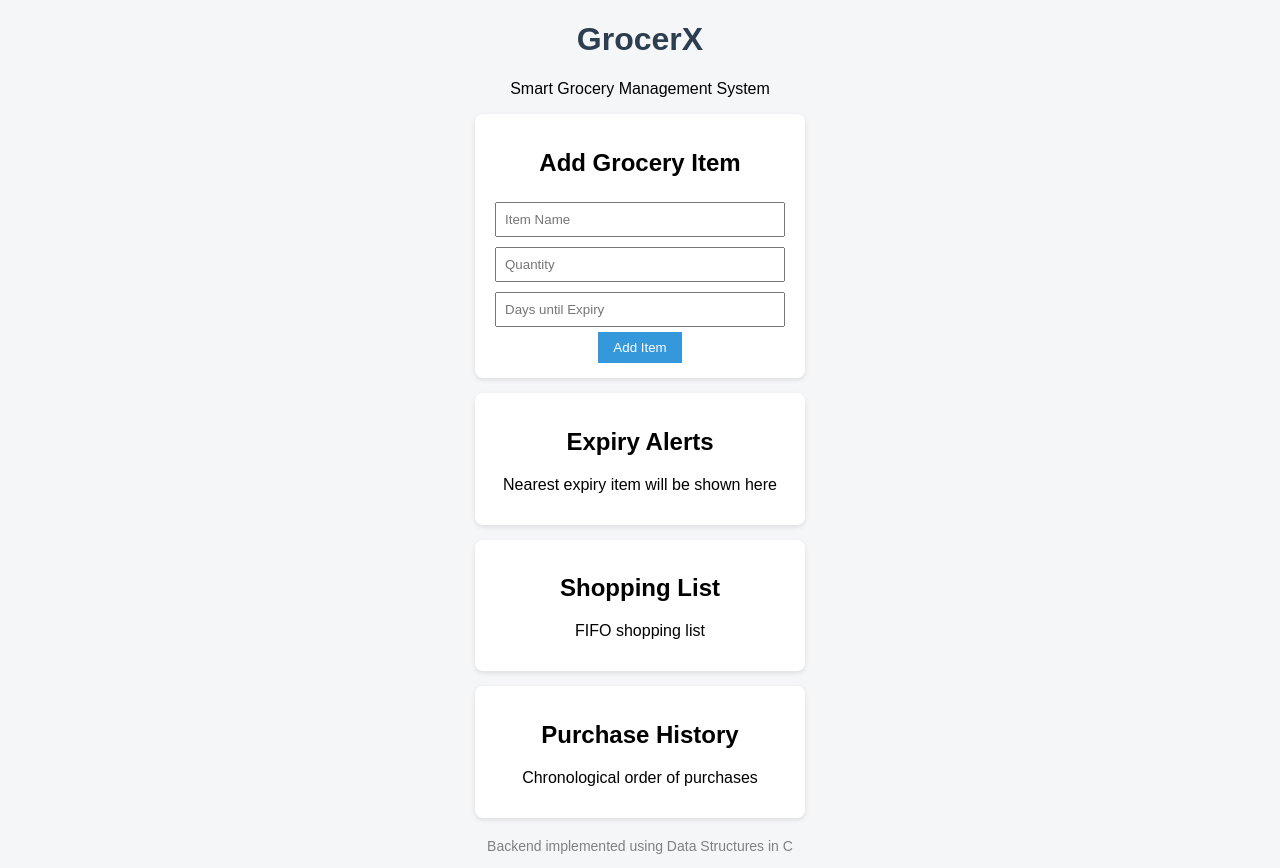
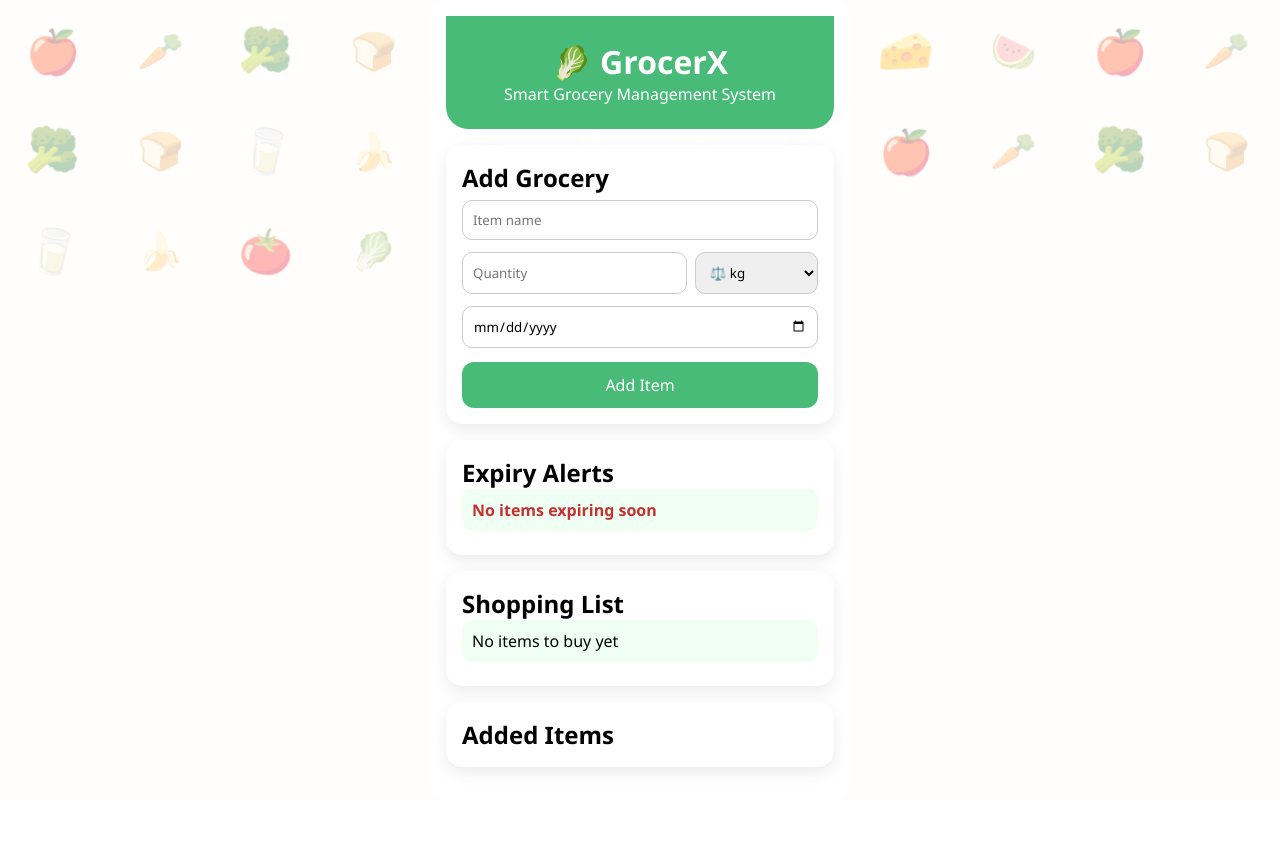
Before and after one commit to Ankitharavikumar/GroceryX, a plain HTML site: page frontend/index.html in a window 1280 px wide. After the commit the page ends 800 px from the top, so only its background shows below. Drawn offline with Linux system fonts and the light colour scheme.

Commit message:
Updated UI and animated grocery background

```diff
--- a/frontend/index.html
+++ b/frontend/index.html
@@ -1,40 +1,172 @@
 <!DOCTYPE html>
 <html>
 <head>
-    <title>GrocerX – Smart Grocery Management</title>
+    <title>GrocerX</title>
     <link rel="stylesheet" href="style.css">
 </head>
 <body>
 
-<h1>GrocerX</h1>
-<p>Smart Grocery Management System</p>
-
-<div class="card">
-    <h2>Add Grocery Item</h2>
-    <input type="text" placeholder="Item Name">
-    <input type="number" placeholder="Quantity">
-    <input type="number" placeholder="Days until Expiry">
-    <button>Add Item</button>
+<!-- Animated grocery background -->
+<div class="bg-pattern">
+    <span>🍎</span><span>🥕</span><span>🥦</span><span>🍞</span><span>🥛</span>
+    <span>🍌</span><span>🍅</span><span>🥬</span><span>🧀</span><span>🍉</span>
+    <span>🍎</span><span>🥕</span><span>🥦</span><span>🍞</span><span>🥛</span>
+    <span>🍌</span><span>🍅</span><span>🥬</span><span>🧀</span><span>🍉</span>
+    <span>🍎</span><span>🥕</span><span>🥦</span><span>🍞</span><span>🥛</span>
+    <span>🍌</span><span>🍅</span><span>🥬</span><span>🧀</span><span>🍉</span>
 </div>
 
+<div class="app">
+
+    <header>
+        <h1>🥬 GrocerX</h1>
+        <p>Smart Grocery Management System</p>
+    </header>
+
+    <!-- Add Grocery -->
     <div class="card">
-    <h2>Expiry Alerts</h2>
-    <p>Nearest expiry item will be shown here</p>
+        <h2>Add Grocery</h2>
+
+        <input type="text" id="itemName" placeholder="Item name">
+
+        <div class="qty-row">
+            <input type="number" id="quantity" placeholder="Quantity">
+            <select id="quantityUnit">
+                <option value="kg">⚖️ kg</option>
+                <option value="items">🔢 items</option>
+            </select>
         </div>
 
+        <input type="date" id="expiryDate">
+
+        <button onclick="addItem()">Add Item</button>
+    </div>
+
+    <!-- Expiry Alerts -->
+    <div class="card alert-card">
+        <h2>Expiry Alerts</h2>
+        <ul id="expiryAlert">
+            <li>No items expiring soon</li>
+        </ul>
+    </div>
+
+    <!-- Shopping List -->
     <div class="card">
         <h2>Shopping List</h2>
-    <p>FIFO shopping list</p>
+        <ul id="shoppingList">
+            <li>No items to buy yet</li>
+        </ul>
     </div>
 
+    <!-- Added Items -->
     <div class="card">
-    <h2>Purchase History</h2>
-    <p>Chronological order of purchases</p>
+        <h2>Added Items</h2>
+        <ul id="itemList"></ul>
     </div>
 
-<footer>
-    <p>Backend implemented using Data Structures in C</p>
-</footer>
+</div>
+
+<script>
+    let items = [];
+
+    function addItem() {
+        const name = document.getElementById("itemName").value.trim();
+        const quantity = parseFloat(document.getElementById("quantity").value);
+        const unit = document.getElementById("quantityUnit").value;
+        const expiryValue = document.getElementById("expiryDate").value;
+
+        if (!name || isNaN(quantity) || quantity <= 0) {
+            alert("Enter valid item name and quantity");
+            return;
+        }
+
+        if (unit === "items" && !expiryValue) {
+            alert("Expiry date required for packaged items");
+            return;
+        }
+
+        let expiryDate;
+        if (unit === "kg" && !expiryValue) {
+            expiryDate = new Date();
+            expiryDate.setDate(expiryDate.getDate() + 7);
+        } else {
+            expiryDate = new Date(expiryValue);
+        }
+
+        items.push({ name, quantity, unit, expiryDate });
+        updateAll();
+
+        document.getElementById("itemName").value = "";
+        document.getElementById("quantity").value = "";
+        document.getElementById("expiryDate").value = "";
+    }
+
+    function updateAll() {
+        updateExpiryAlerts();
+        updateShoppingList();
+        updateItems();
+    }
+
+    function updateExpiryAlerts() {
+        const ul = document.getElementById("expiryAlert");
+        ul.innerHTML = "";
+        const today = new Date();
+        let found = false;
+
+        items.forEach(item => {
+            const daysLeft = Math.ceil((item.expiryDate - today) / 86400000);
+            if (daysLeft <= 30) {
+                found = true;
+                const li = document.createElement("li");
+                li.textContent = `${item.name} expires in ${daysLeft} days`;
+                ul.appendChild(li);
+            }
+        });
+
+        if (!found) {
+            ul.innerHTML = "<li>No items expiring soon</li>";
+        }
+    }
+
+    function updateShoppingList() {
+        const ul = document.getElementById("shoppingList");
+        ul.innerHTML = "";
+        const today = new Date();
+        let found = false;
+
+        items.forEach(item => {
+            const daysLeft = Math.ceil((item.expiryDate - today) / 86400000);
+            if (daysLeft <= 30) {
+                found = true;
+                const li = document.createElement("li");
+                li.textContent = `${item.name} (use / buy soon)`;
+                ul.appendChild(li);
+            }
+        });
+
+        if (!found) {
+            ul.innerHTML = "<li>No items to buy yet</li>";
+        }
+    }
+
+    function updateItems() {
+        const ul = document.getElementById("itemList");
+        ul.innerHTML = "";
+
+        items.forEach(item => {
+            const li = document.createElement("li");
+            li.innerHTML = `
+                <strong>${item.name}</strong>
+                <span>Qty: ${item.quantity} ${item.unit}</span>
+                <span>Expiry: ${item.expiryDate.toDateString()}</span>
+            `;
+            ul.appendChild(li);
+        });
+    }
+
+    // Demo auto-update (10 seconds = 1 demo day)
+    setInterval(updateAll, 10000);
+</script>
 
 </body>
 </html>
--- a/frontend/style.css
+++ b/frontend/style.css
@@ -1,38 +1,128 @@
-body {
-    font-family: Arial, sans-serif;
-    background-color: #f4f6f8;
+* {
+    box-sizing: border-box;
+    margin: 0;
+    padding: 0;
+    font-family: 'Segoe UI', sans-serif;
+}
+
+/* ===== ANIMATED GROCERY BACKGROUND ===== */
+.bg-pattern {
+    position: fixed;
+    inset: 0;
+    z-index: 0;
+    display: grid;
+    grid-template-columns: repeat(auto-fill, minmax(100px, 1fr));
+    grid-auto-rows: 100px;
+    place-items: center;
+    pointer-events: none;
+    opacity: 0.35;
+    background-color: #fffdf7;
+}
+
+.bg-pattern span {
+    font-size: 36px;
+    animation: groceryAnimate 8s ease-in-out infinite;
+}
+
+.bg-pattern span:nth-child(even) {
+    animation-delay: 4s;
+}
+
+@keyframes groceryAnimate {
+    0% {
+        transform: scale(1) rotate(0deg);
+        opacity: 0.6;
+    }
+    50% {
+        transform: scale(1.25) rotate(10deg);
+        opacity: 1;
+    }
+    100% {
+        transform: scale(1) rotate(0deg);
+        opacity: 0.6;
+    }
+}
+
+/* ===== APP CONTAINER ===== */
+.app {
+    max-width: 420px;
+    margin: auto;
+    padding: 16px;
+    background: rgba(255, 255, 255, 0.96);
+    min-height: 100vh;
+    position: relative;
+    z-index: 1;
+    border-radius: 18px;
+}
+
+/* ===== HEADER ===== */
+header {
+    background: #48bb78;
+    color: white;
+    padding: 24px;
+    border-radius: 0 0 22px 22px;
     text-align: center;
 }
 
-h1 {
-    color: #2c3e50;
+/* ===== CARDS ===== */
+.card {
+    background: white;
+    padding: 16px;
+    margin-top: 16px;
+    border-radius: 16px;
+    box-shadow: 0 6px 16px rgba(0,0,0,0.08);
 }
 
-.card {
-    background: white;
-    padding: 15px;
-    margin: 15px auto;
-    width: 300px;
-    border-radius: 8px;
-    box-shadow: 0 2px 5px rgba(0,0,0,0.1);
+/* ===== INPUTS ===== */
+input, select {
+    width: 100%;
+    padding: 10px;
+    margin: 6px 0;
+    border-radius: 10px;
+    border: 1px solid #ccc;
 }
 
-input {
-    width: 90%;
-    margin: 5px;
-    padding: 8px;
+.qty-row {
+    display: flex;
+    gap: 8px;
 }
 
+.qty-row input { flex: 2; }
+.qty-row select { flex: 1; }
+
+/* ===== BUTTON ===== */
 button {
-    padding: 8px 15px;
-    background: #3498db;
+    width: 100%;
+    padding: 12px;
+    margin-top: 8px;
+    border-radius: 12px;
+    border: none;
+    background: #48bb78;
     color: white;
-    border: none;
+    font-size: 16px;
     cursor: pointer;
 }
 
-footer {
-    margin-top: 20px;
-    font-size: 14px;
-    color: gray;
+button:hover {
+    background: #38a169;
 }
+
+/* ===== LISTS ===== */
+ul {
+    list-style: none;
+}
+
+li {
+    background: #f0fff4;
+    padding: 10px;
+    border-radius: 10px;
+    margin-bottom: 8px;
+    display: flex;
+    flex-direction: column;
+}
+
+/* ===== EXPIRY ALERT ===== */
+.alert-card li {
+    color: #c53030;
+    font-weight: 600;
+}
```
Lines whose indentation alone changed are shown as unchanged.
